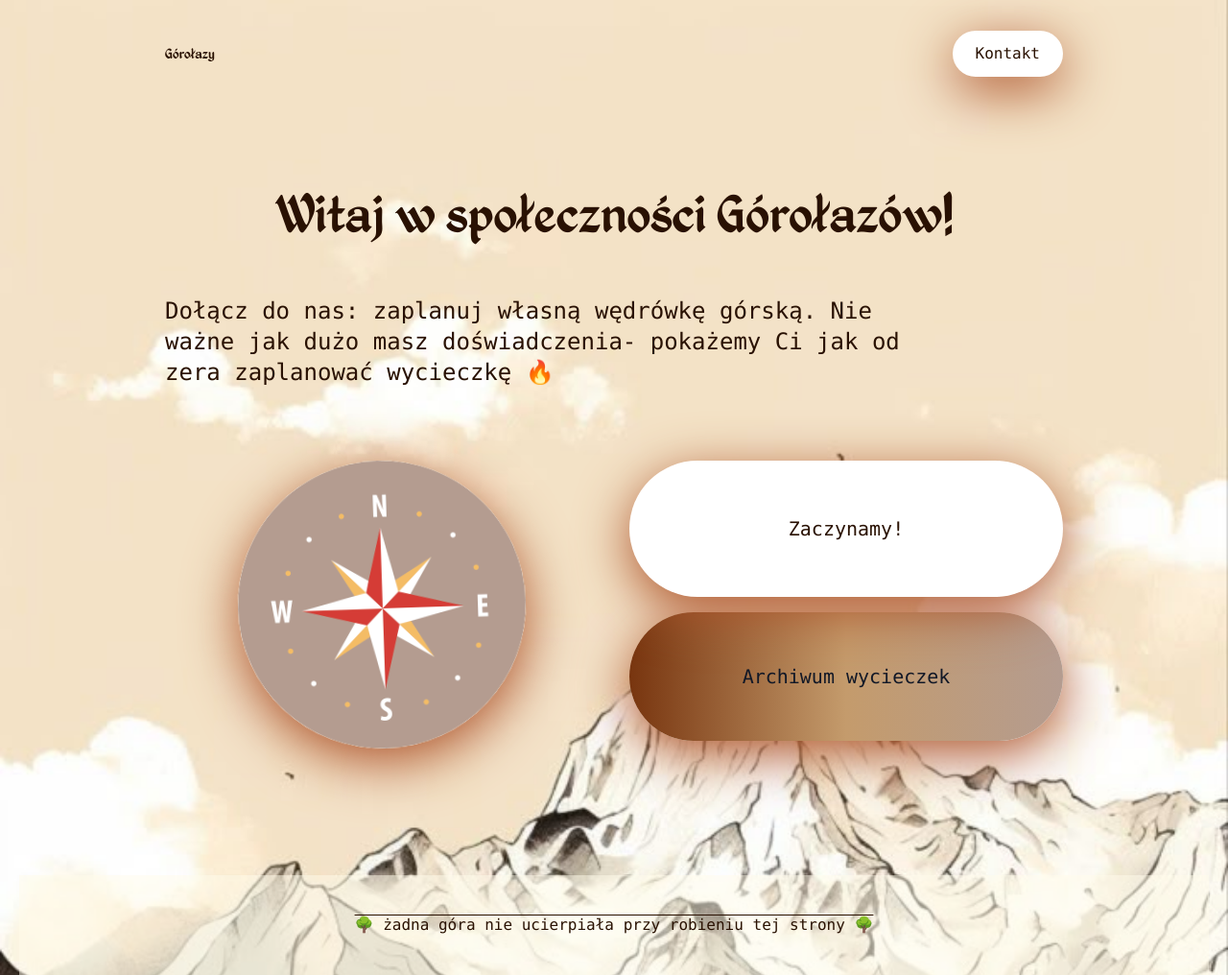
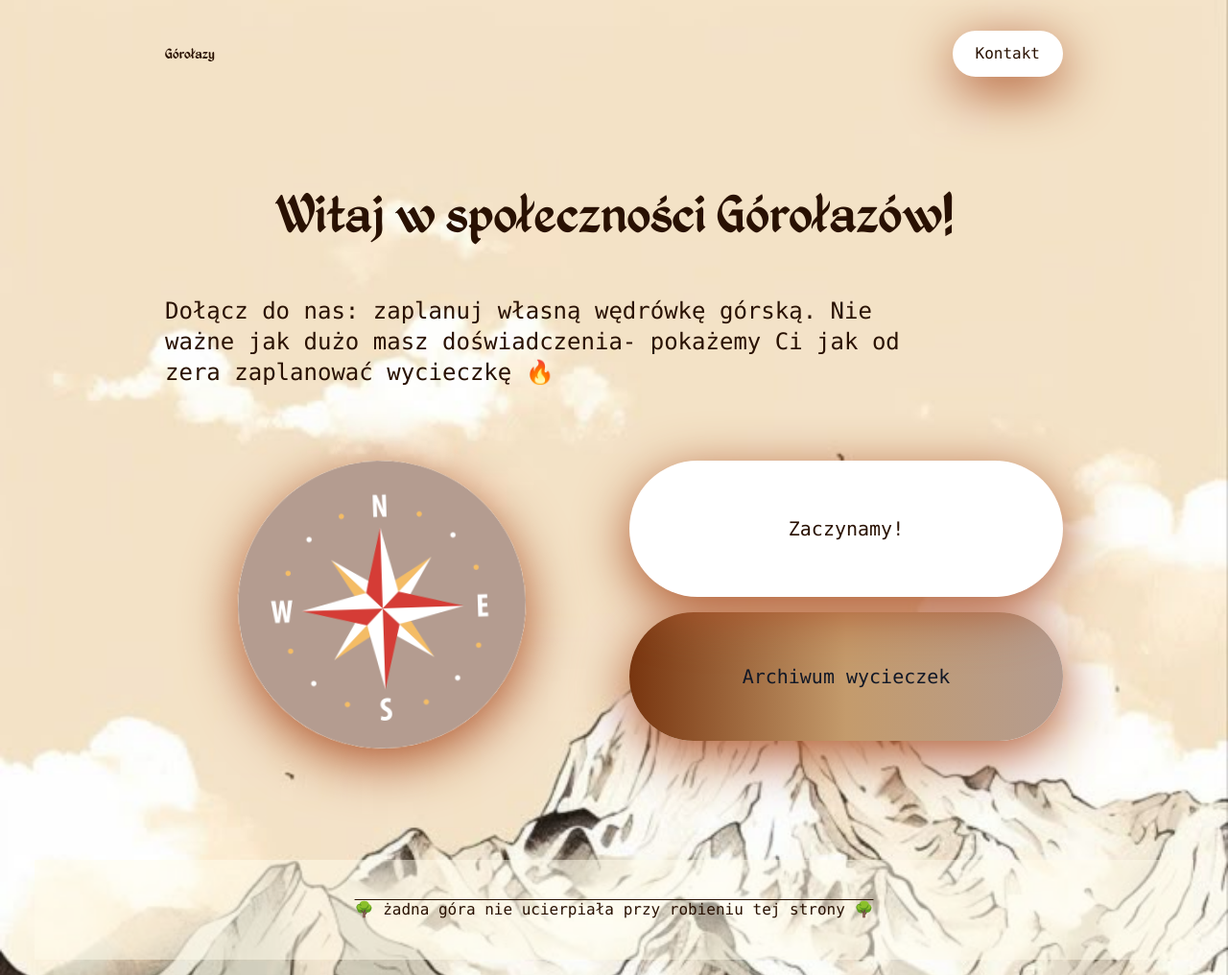
Before and after one commit to kama-pa-go/KGprojects, a Jekyll site: the page index.html, which Jekyll copies as it is, in a window 1280 px wide and 1016 px high. Shown: the whole window at 96% size. Built offline with Jekyll 4.4.1, drawn with Linux system fonts in a browser that asks for light colours.

Commit message:
Your commit message here

```diff
--- a/assets/output.css
+++ b/assets/output.css
@@ -15,7 +15,6 @@
     --color-yellow-200: oklch(0.945 0.129 101.54);
     --color-gray-900: oklch(0.21 0.034 264.665);
     --color-stone-400: oklch(0.709 0.01 56.259);
-    --color-stone-700: oklch(0.374 0.01 67.558);
     --color-stone-900: oklch(0.216 0.006 56.043);
     --color-black: #000;
     --color-white: #fff;
@@ -493,9 +492,6 @@
   .min-h-screen {
     min-height: 100vh;
   }
-  .w-1 {
-    width: calc(var(--spacing) * 1);
-  }
   .w-1\/2 {
     width: calc(1/2 * 100%);
   }
@@ -511,14 +507,8 @@
   .max-w-\[100px\] {
     max-width: 100px;
   }
-  .max-w-\[200px\] {
-    max-width: 200px;
-  }
   .max-w-\[300px\] {
     max-width: 300px;
-  }
-  .max-w-\[500px\] {
-    max-width: 500px;
   }
   .max-w-\[800px\] {
     max-width: 800px;
@@ -1162,15 +1152,9 @@
   .bg-\[var\(--my_variable\)\] {
     background-color: var(--my_variable);
   }
-  .bg-amber-50 {
-    background-color: var(--color-amber-50);
-  }
   .bg-amber-50\/50 {
     background-color: color-mix(in oklab, var(--color-amber-50) 50%, transparent);
   }
-  .bg-black {
-    background-color: var(--color-black);
-  }
   .bg-black\/50 {
     background-color: color-mix(in oklab, var(--color-black) 50%, transparent);
   }
@@ -1185,9 +1169,6 @@
   }
   .bg-stone-400 {
     background-color: var(--color-stone-400);
-  }
-  .bg-stone-700 {
-    background-color: var(--color-stone-700);
   }
   .bg-white {
     background-color: var(--color-white);
@@ -1383,9 +1364,6 @@
   .px-6 {
     padding-inline: calc(var(--spacing) * 6);
   }
-  .py-2 {
-    padding-block: calc(var(--spacing) * 2);
-  }
   .py-2\.5 {
     padding-block: calc(var(--spacing) * 2.5);
   }
@@ -1560,9 +1538,6 @@
   }
   .text-gray-900 {
     color: var(--color-gray-900);
-  }
-  .text-stone-400 {
-    color: var(--color-stone-400);
   }
   .text-stone-900 {
     color: var(--color-stone-900);
--- a/galeria.html
+++ b/galeria.html
@@ -211,7 +211,7 @@
           class="block relative group overflow-hidden rounded-lg shadow-lg hover:shadow-xl transition-shadow">
           <button
             class="w-full h-full py-16 bg-stone-400 object-cover transition-all duration-300 rounded-lg shadow-2xs group-hover:brightness-50 flex items-center justify-center">
-            <span class="text-lg font-semibold text-stone-900">Zobacz nasze inne projekty</span>
+            <p class="text-lg font-semibold text-stone-900">Zobacz nasze inne projekty</p>
           </button>
           <div class="absolute inset-0 flex items-center justify-center opacity-0 group-hover:opacity-100 transition-opacity duration-300 bg-black/50 text-white text-center p-4">
             <p class="text-xl font-bold">Następne przygody wkrótce<br>...</p>
@@ -221,7 +221,7 @@
     </div>
   </div>
 
-  <footer class= "bg-amber-50/50 flex items-center justify-center py-10 overline">
+  <footer class= "bg-amber-50/50 flex items-center justify-center m-4 py-10 overline">
     <p>🌳 żadna góra nie ucierpiała przy robieniu tej strony 🌳</p>
   </footer>
 </body>
--- a/index.html
+++ b/index.html
@@ -142,7 +142,7 @@
 
   </main>
 
-  <footer class= "bg-amber-50/50 flex items-center justify-center py-10 overline">
+  <footer class= "bg-amber-50/50 flex items-center justify-center py-10 overline m-4">
     <p>🌳 żadna góra nie ucierpiała przy robieniu tej strony 🌳</p>
   </footer>
 </body>
```
